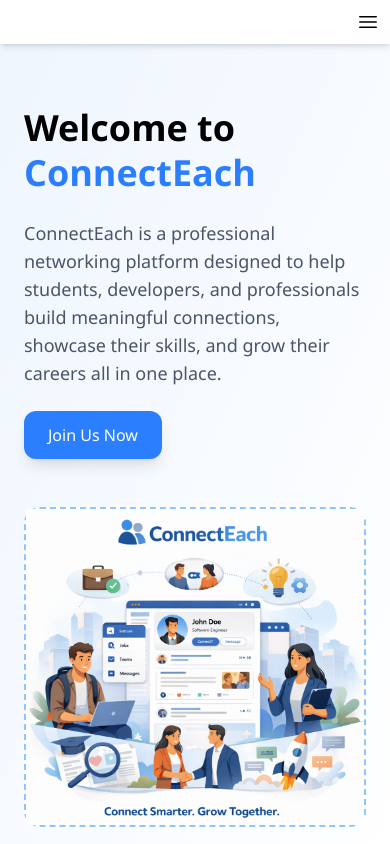
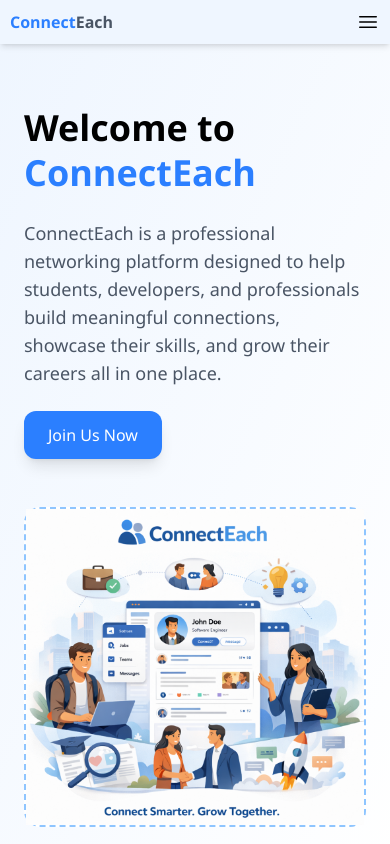
Before and after one commit to PreethamAcharya86/ConnectEach, a Next.js app in the folder frontend/: page / in a window 390 px wide. Shown: the top 844 px of the page. Built offline with nearby package versions, Linux system fonts and the light colour scheme.

Commit message:
Updated few functionality

```diff
--- a/frontend/src/component/Navbar/index.jsx
+++ b/frontend/src/component/Navbar/index.jsx
@@ -78,7 +78,12 @@ export default function NavBarComponent(){
 
                 }
             </nav>
-            <div className='flex justify-end md:hidden p-0.5'>
+            <div className='flex justify-between md:hidden bg-blue-50 p-0.5'>
+                <div className='flex justify-center items-center px-2 cursor-pointer hover:text-blue-600 text-blue-500' onClick={() => {
+                    router.push("/")
+                }}>
+                    <p className='text-center font-semibold'>Connect<span className='text-gray-600'>Each</span></p>
+                </div>
                 <div className='p-2 hover:bg-blue-100 rounded-lg' onClick={() => {
                     setMenu(true);
                 }}>
--- a/frontend/src/layout/DashBoardLayout/index.jsx
+++ b/frontend/src/layout/DashBoardLayout/index.jsx
@@ -57,7 +57,7 @@ export default function DashBoardLayout({ children }) {
              <div className= {`${styles.homeContainer} homeContainer flex justify-between items-start`}>
                 <div className={`${styles.navigate} homeContainer_left rounded p-1 flex flex-col hidden md:flex justify-start items-start gap-2 w-full`}>
                     <div className='flex flex-col w-full gap-2'>
-                        <p className='text-center text-xl font-semibold w-40'>Your profile</p>
+                        <p className='text-center text-xlz font-semibold w-40'>Your profile</p>
                         <div className="flex w-full p-0.5 cursor-pointer ring-2 ring-blue-400 hover:shadow-xl transition delay-100 shadow-lg gap-2 flex-col rounded-md" onClick={() => {
                             router.push("/profile")
                         }}>
--- a/frontend/src/pages/login/index.jsx
+++ b/frontend/src/pages/login/index.jsx
@@ -78,7 +78,12 @@ export default function LoginComponent() {
                             </div>
                         }
 
-                        <div className="w-full max-w-sm flex flex-col gap-3 mt-4">
+                        <div className="w-full max-w-sm flex flex-col gap-3 mt-4"
+                            onKeyDown={(e) => {
+                                if(e.key == "Enter") {
+                                    userLoginMethod ? handleLogin() : handleRegister();
+                                }
+                            }}>
                             {
                             !userLoginMethod && (
                                 <>
@@ -118,7 +123,9 @@ export default function LoginComponent() {
                                 :
                                 <button
                                     className="mt-3 py-2 rounded-lg font-semibold bg-blue-600 text-white hover:bg-blue-700 transition-all shadow-md"
-                                    onClick={userLoginMethod ? handleLogin : handleRegister}
+                                    onClick={() => {
+                                        userLoginMethod ? handleLogin : handleRegister;
+                                    }}
                                 >
                                     {userLoginMethod ? "Login" : "Sign Up"}
                                 </button>
--- a/frontend/src/pages/team/[teamId].jsx
+++ b/frontend/src/pages/team/[teamId].jsx
@@ -48,7 +48,7 @@ export default function index({ teamData }) {
     return (
         <UserLayout>
             <DashBoardLayout>
-                <div className='flex flex-col items-between md:h-[83vh] h-[100vh] gap-1 bg-gray-300 p-1'>
+                <div className='flex flex-col items-between md:h-[83vh] h-[85vh] gap-1 bg-gray-300 p-1'>
                     <div className='flex flex-col'>
                         <div className='flex gap-2 items-center'>
                             <img src={`${BASE_URL}/${teamData?.teamPitcure}`} alt="team icon" className='h-10 w-10 rounded-full' />
```
